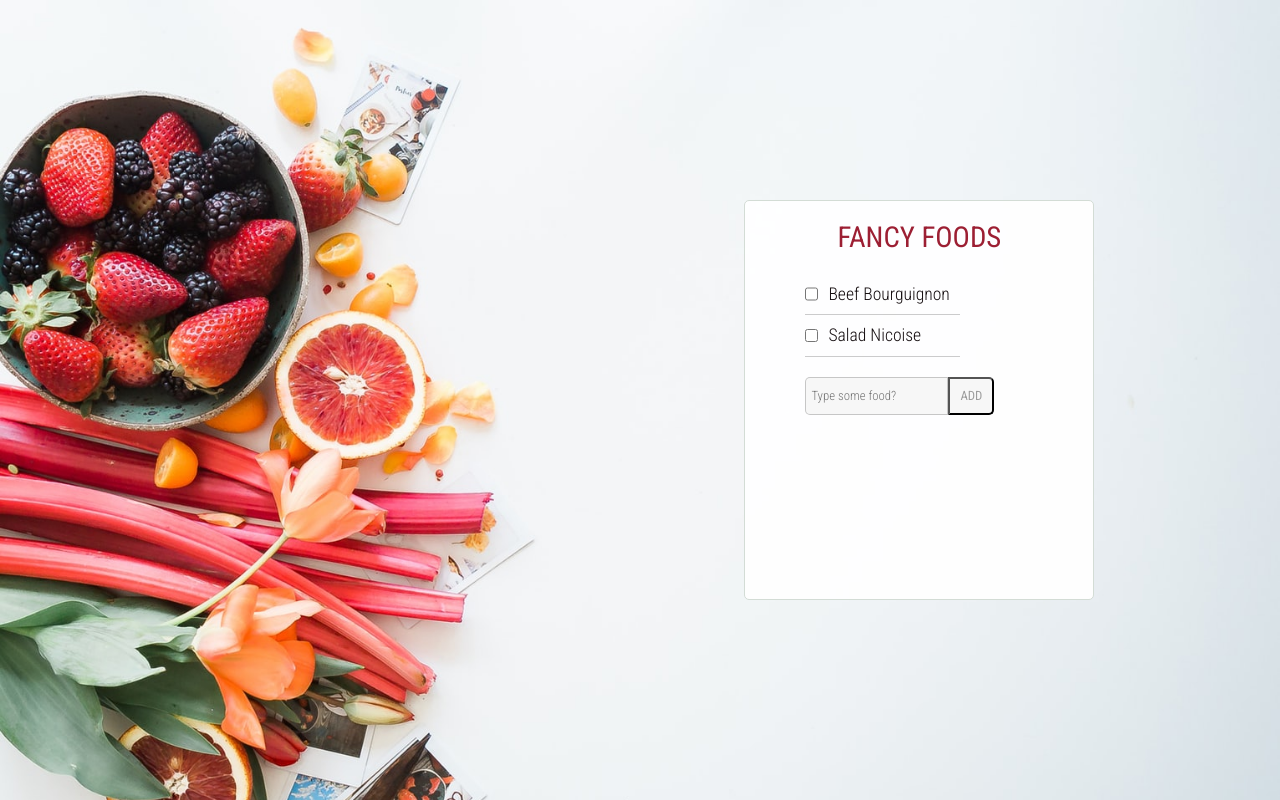
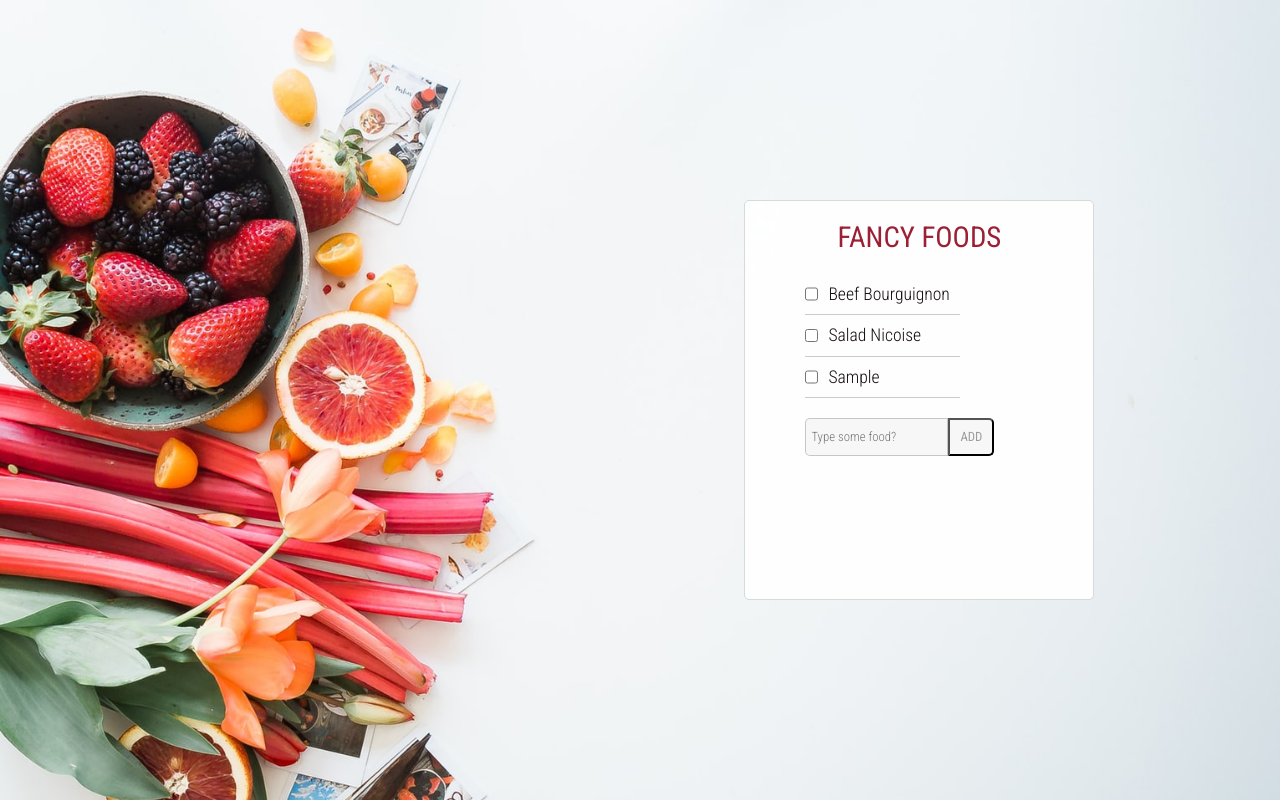
Before and after one commit to simoneas02/javascript30, a website: page apps/localStorage-and-event-delegation/index.html in a window 1280 px wide. Both pictures are taken after typing "Sample" into the empty fields and a click on the input "Add". Drawn offline with nearby package versions, Linux system fonts and the light colour scheme.

Commit message:
improve the logic to add new text on list

```diff
--- a/apps/localStorage-and-event-delegation/assets/script/index.js
+++ b/apps/localStorage-and-event-delegation/assets/script/index.js
@@ -1,21 +1,32 @@
-const form = document.querySelector('.form');
-let list = document.querySelector('.list');
-const input = document.querySelector('.form__input');
-let items = [];
+const addItems = document.querySelector('.form');
+const itemsList = document.querySelector('.list');
 
-const addItems = e => {
+const addItem = e => {
   e.preventDefault();
-  let input = document.querySelector('.form__input');
-  items = [...items, input.value];
+  const text = getInputValue();
+  const element = createElement(text);
 
-  createElement(items);
+  itemsList.insertAdjacentHTML('beforeend', element);
 
-  input.value = '';
+  e.target.reset();
 };
 
-const createElement = items =>
-  items.map(
-    (value, index) => `<li><label for="item${index}">${value}</label></li>`
-  );
+const getInputValue = () => {
+  const text = document.querySelector('.form__input').value;
+  const item = {
+    text,
+    done: false
+  };
+  return item;
+};
 
-addEventListener('submit', addItems);
+const createElement = item => `
+        <li class="list__item">
+          <input class="list__item__checkbox" name="item" type="checkbox" ${
+            item.done ? 'checked' : ''
+          } />
+          <label for="item">${item.text}</label>
+        </li>
+      `;
+
+addItems.addEventListener('submit', addItem);
--- a/apps/localStorage-and-event-delegation/index.html
+++ b/apps/localStorage-and-event-delegation/index.html
@@ -11,12 +11,12 @@
       rel="stylesheet"
       href="https://cdnjs.cloudflare.com/ajax/libs/normalize/5.0.0/normalize.min.css"
     />
-    <link rel="stylesheet" href="./assets/style/index.css" />
     <link
       href="https://fonts.googleapis.com/css?family=Roboto+Condensed:300,400,700"
       rel="stylesheet"
     />
 
+    <link rel="stylesheet" href="./assets/style/index.css" />
     <link rel="icon" href="./assets/img/favicon.png" />
 
     <!-- More tags -->
@@ -67,11 +67,11 @@
 
         <ul class="list">
           <li class="list__item">
-            <input class="list__item__checkbox " type="checkbox" />
+            <input class="list__item__checkbox" name="item" type="checkbox" />
             <label for="item">Beef Bourguignon</label>
           </li>
           <li class="list__item">
-            <input class="list__item__checkbox " type="checkbox" />
+            <input class="list__item__checkbox" name="item" type="checkbox" />
             <label for="item">Salad Nicoise</label>
           </li>
         </ul>
```
